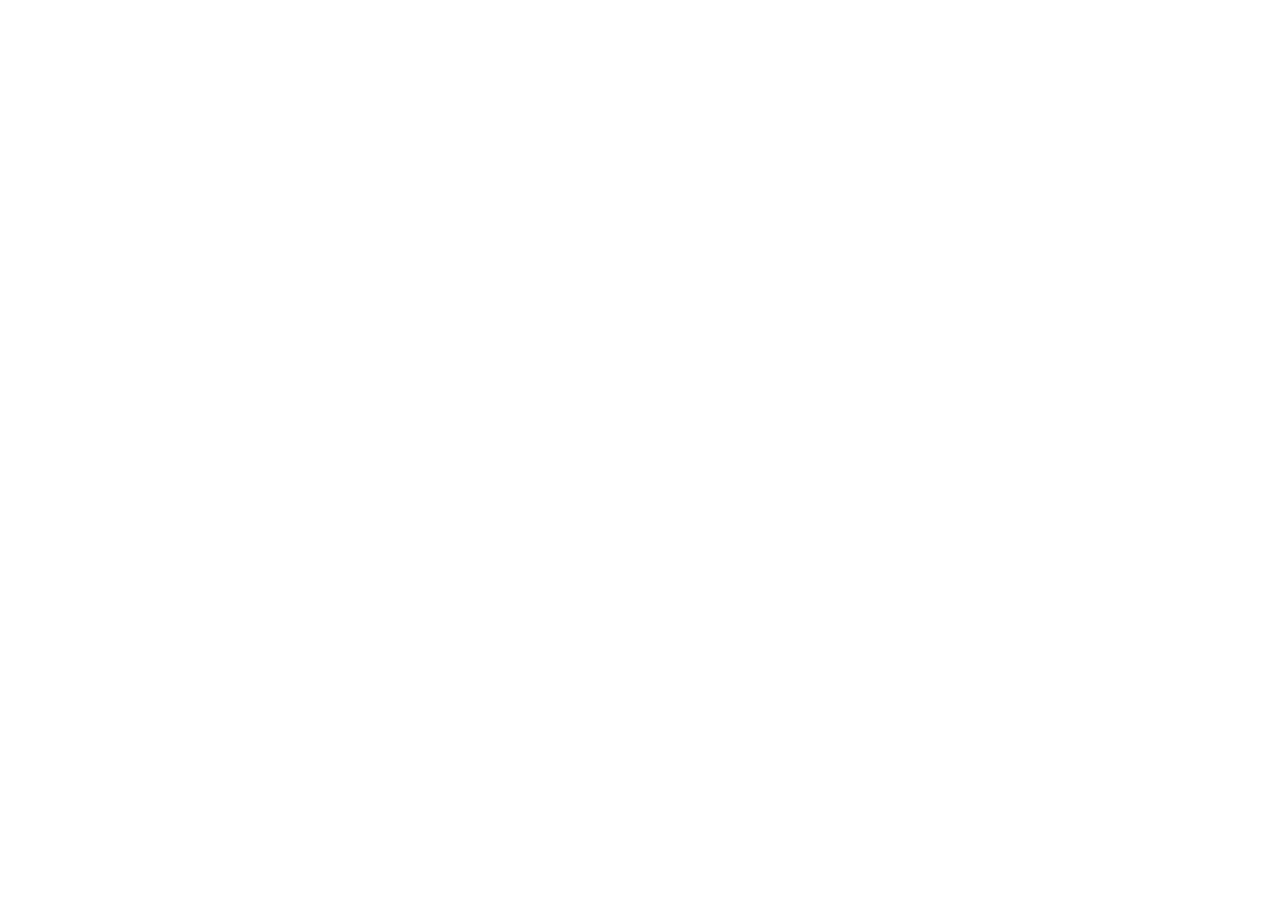
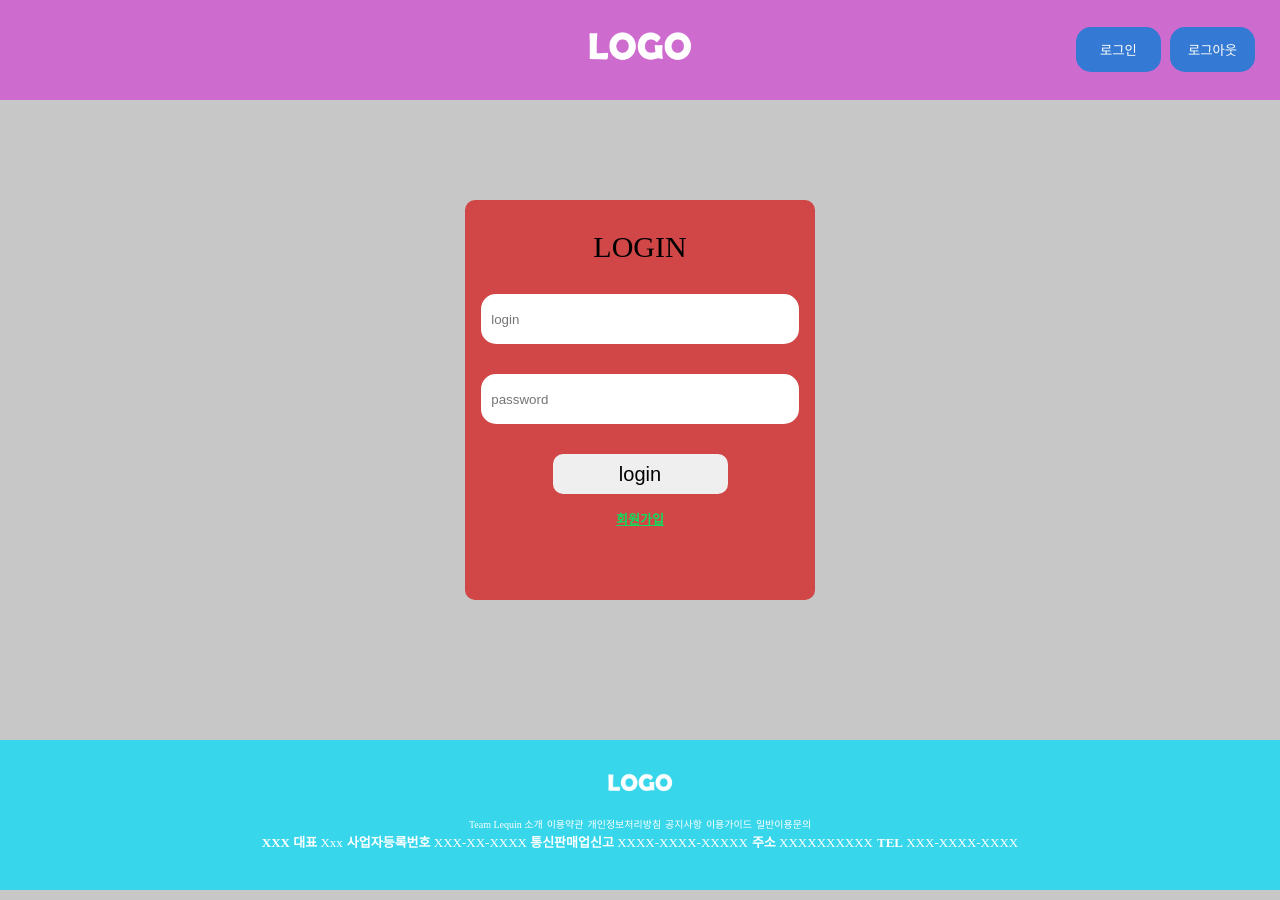
Before and after one commit to team-requin/ReQuiz_Front, a PHP site: page /header.html in a window 1280 px wide. Before the commit the page is empty. Before the commit the page ends 800 px from the top, so only its background shows below. Run offline with PHP 8.4, Linux system fonts and the light colour scheme.

Commit message:
[ADD] LOGO, JS, Login [FIX] css, header, index

```diff
--- a/css/main.css
+++ b/css/main.css
@@ -1,18 +1,133 @@
 * {
     padding: 0;
     margin: 0;
-    border: 2px solid red;
 }
-* > * {
-    border: 1px solid blue;
+
+/*!header*/
+#header {
+    height: 100px;
+    line-height: 100px;
+    background-color: #ce6bce;
 }
-#header {
-    display: inline;
+#header header .header_logo {
+    height: 100px;
+    position: absolute;
+    left: 50%;
+    transform: translateX(-50%);
 }
-#header header {
-    display: flex;
+#header header .header_logo > a {
+    height: auto;
+}
+#header header .header_logo > a > img {
+    height: 80px;
+    padding: 10px;
+    border-radius: 10px;
 }
 #header header .header_btns {
-    border: 4px solid black;
     float: right;
+    margin-right: 20px;
 }
+#header header .header_btns .btn {
+    height: 45px;
+    width: 85px;
+    border-radius: 15px;
+    border: 0;
+    outline: none;
+    cursor: pointer;
+    background-color: rgb(52, 121, 211);
+    color: #ffffff;
+    margin-right: 5px;
+    transition: 0.5s;
+}
+#header header .header_btns .btn:hover {
+    height: 55px;
+    width: 95px;
+}
+
+#container {
+    height: 80vh;
+}
+
+/*!footer*/
+
+#footer {
+    height: 130px;
+    padding-top: 20px;
+    background-color: #37d6eb;
+    text-align: center;
+}
+#footer > img {
+    height: 50px;
+}
+#info_indus > span {
+    font-size: 10px;
+}
+#info_cap > span {
+    font-size: 13px;
+    color: white;
+}
+#footer > div > span > a {
+    text-decoration: none;
+    color: white;
+}
+
+/*!login*/
+
+#login {
+    position: absolute;
+    left: 50%;
+    top: 50%;
+    transform: translate(-50%, -50%);
+}
+#login > div {
+    width: 350px;
+    height: 400px;
+    margin: 0 auto;
+    border-radius: 10px;
+    background-color: #d14646;
+}
+#login_title {
+    padding-top: 30px;
+    text-align: center;
+    font-size: 30px;
+}
+#login > div > input {
+    display: flex;
+    margin: 30px auto;
+    width: 85%;
+    height: 40px;
+}
+.login_input {
+    padding: 5px 10px;
+    outline: none;
+    border-radius: 15px;
+    border: 0;
+}
+#login > div > button {
+    display: block;
+    margin: 0 auto;
+    width: 50%;
+    height: 40px;
+    border: 0;
+    border-radius: 10px;
+    font-size: 20px;
+    outline: none;
+    cursor: pointer;
+}
+#login_register {
+    margin-top: 15px;
+    font-size: 13px;
+    font-weight: bold;
+    text-align: center;
+}
+#login_register > a {
+    color: #0ddf5d;
+}
+#login_frame {
+    height: 100vh;
+    z-index: -1;
+    background-color: #80808071;
+}
+/* #login, #login_frame {
+    display: none;
+} */
--- a/header.html
+++ b/header.html
@@ -0,0 +1,55 @@
+<!DOCTYPE html>
+<head>
+    <meta charset="UTF-8">
+    <title>header, footer</title>
+    <link rel="stylesheet" href="css/main.css">
+    <script src="js/main.js"></script>
+</head>
+<body>
+    <div id="header">
+        <header>
+            <div class="header_btns">
+                <button id="btn1" class="btn">로그인</button>
+                <button id="btn2" class="btn">로그아웃</button>
+            </div>
+            <div class="header_logo">
+                <a href="#"><img src="img/title_logo.png" alt="LOGO_img"></a>
+            </div>
+        </header>
+    </div>
+    <div id="container">
+        <main>
+            <div id="login">
+                <div>
+                    <p id="login_title">LOGIN</p>
+                    <input type="text" placeholder="login" class="login_input">
+                    <input type="password" placeholder="password" class="login_input">
+                    <button>login</button>
+                    <p id="login_register"><a href="#">회원가입</a></p>
+                </div>
+            </div>
+            <div id="login_frame"></div>
+        </main>
+    </div>
+    <div>
+        <footer id="footer">
+            <img src="img/title_logo.png" alt="footer_logo">
+            <div id="info_indus">
+                <span><a href="#">Team Lequin 소개</a></span>
+                <span><a href="#">이용약관</a></span>
+                <span><a href="#">개인정보처리방침</a></span>
+                <span><a href="#">공지사항</a></span>
+                <span><a href="#">이용가이드</a></span>
+                <span><a href="#">일반이용문의</a></span>
+            </div>
+            <div id="info_cap">
+                <span><strong>XXX 대표</strong> Xxx</span>
+                <span><strong>사업자등록번호</strong> XXX-XX-XXXX </span>
+                <span><strong>통신판매업신고</strong> XXXX-XXXX-XXXXX</span>
+                <span><strong>주소</strong> XXXXXXXXXX</span>
+                <span><strong>TEL</strong> XXX-XXXX-XXXX</span>
+            </div>
+        </footer>
+    </div>
+</body>
+</html>
```
Also changed, not shown: index.html (+2 -30 lines), login.html (added, +19 -0 lines), img/title_logo.png (added), js/main.js (added).
